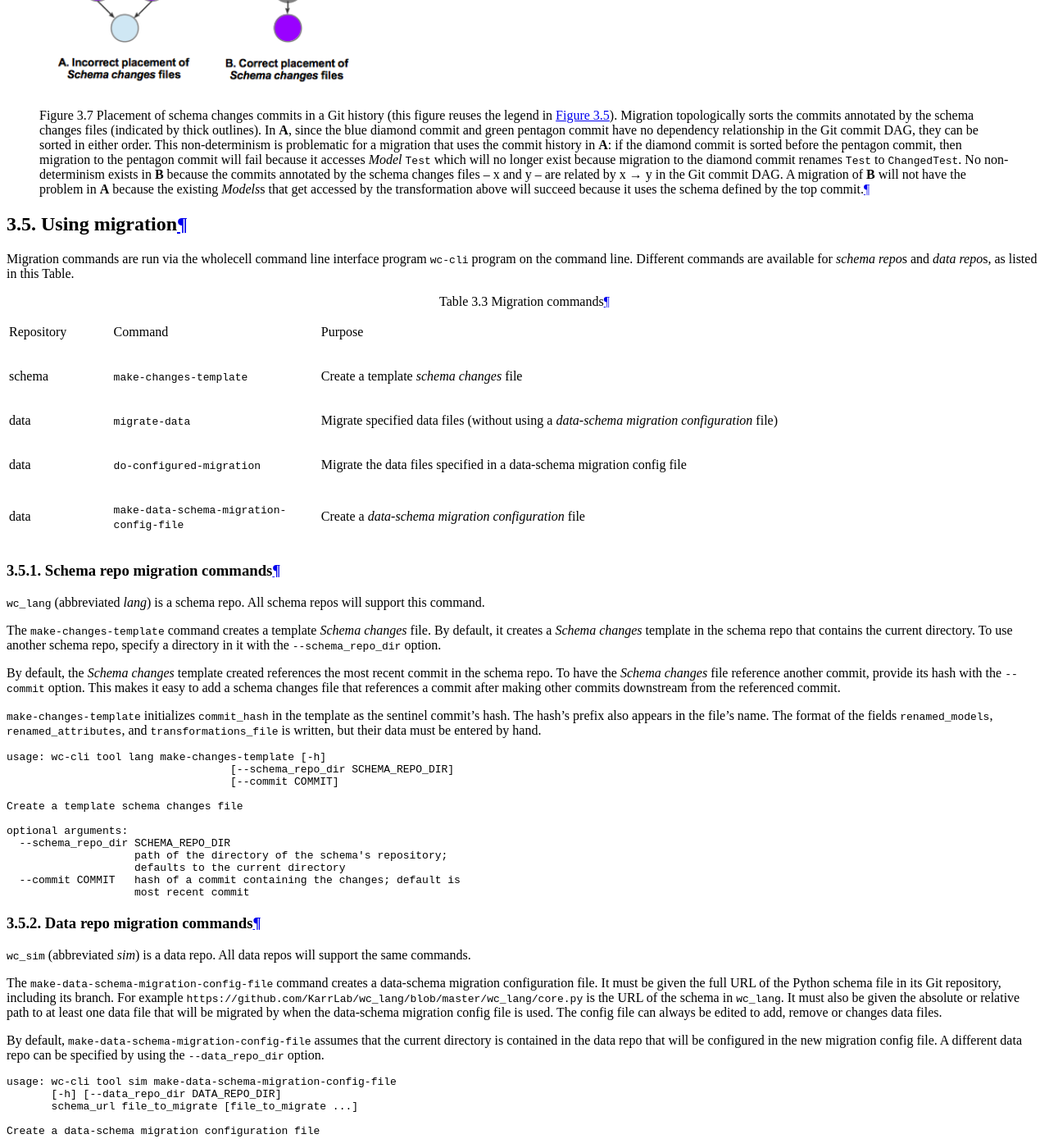
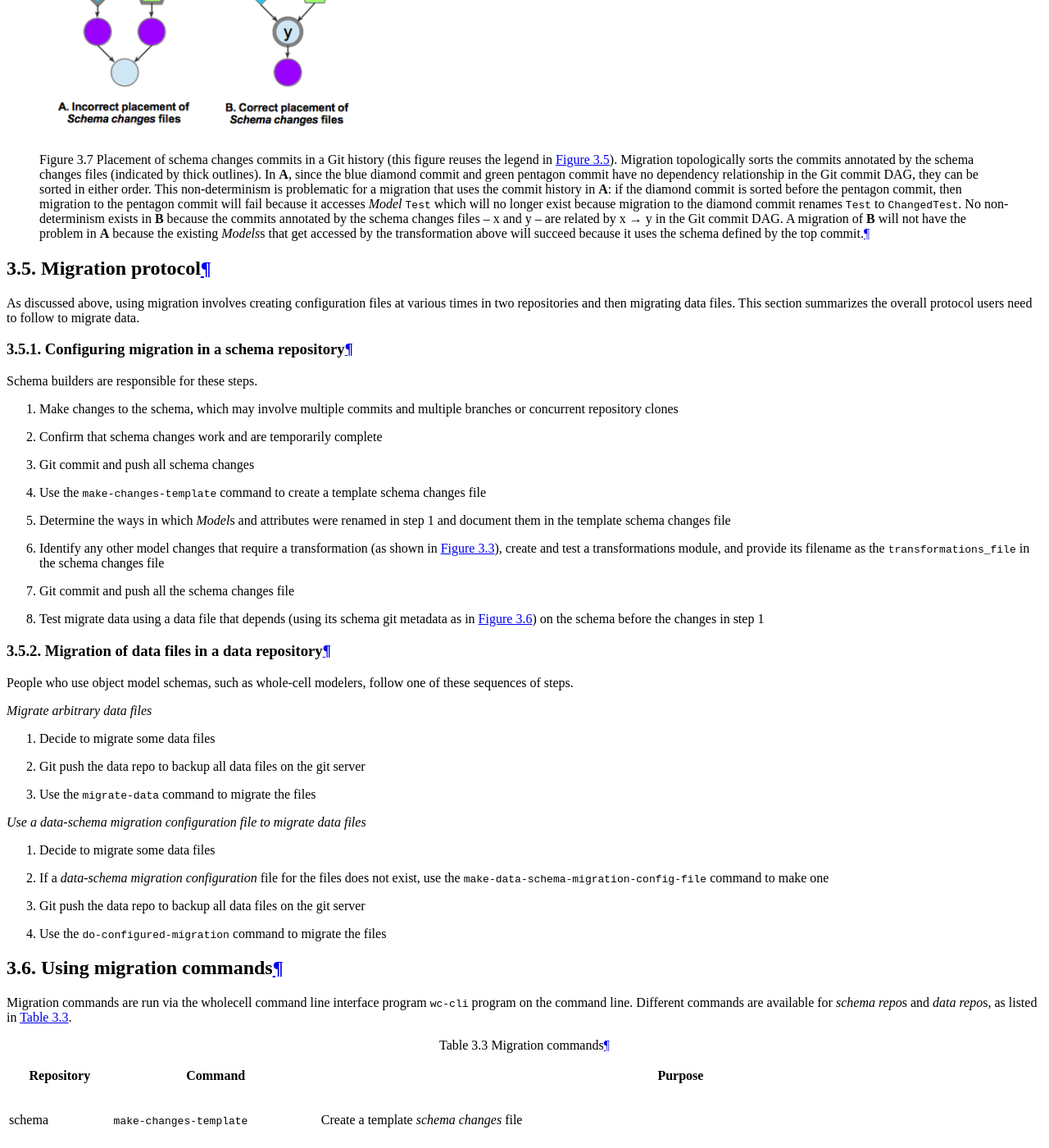
Before and after one commit to KarrLab/obj_tables, a Sphinx documentation site: the page built from docs/migration.rst, in a window 1280 px wide and 1400 px high, scrolled down 8383 px. Shown: the whole window at 82% size. Built offline with Sphinx 7.4.7 and the Read the Docs theme 2.0.0, drawn with Linux system fonts in a browser that asks for light colours; pages that are not in the unit, such as notebooks, are missing from menus; some of the changed text lies outside the part shown.

Commit message:
add a Migration protocol section

```diff
--- a/docs/migration.rst
+++ b/docs/migration.rst
@@ -278,6 +278,7 @@ version with its URL, branch, and commit hash.
 A migration of the data file will start at the specified commit in the *schema repo*. An example
 Schema repo metadata worksheet in an Excel file is illustrated below:
 
+.. _figure_schema_git_metadata:
 .. figure:: migration/figures/schema_git_metadata.png
     :width: 400
     :alt: Example Schema repo metadata worksheet in an Excel data file
@@ -359,19 +360,56 @@ We illustrate incorrect and correct placement of Schema changes files in :numref
 
 .. todo: clarify that "each commit that changes the schema must be connected to exactly one upstream sentinel commit (or the schema commit in a data file's metadata)"
 
-.. todo: add standard protocols
-.. todo: in schema repo: 1: change schema, which may involve multiple commits; 2: confirm that schema changes work and are temporarily complete; 3: create template schema changes file; 4: determine the Model and attribute renamings, done in step 2 and insert them in the template schema changes file; 5: identify any other model changes that require a transformation, create and test a transformations module, and insert its name in the template schema changes; 6: test migrate data using a data file that depended on the schema before the changes in step 2
-.. todo: in data repo: 1: decide to migrate some data files; 2: if the schema has schema changes files that cover the versions across which the files are to be migrated then continue to step 4; 3: create schema changes files that are needed in the schema repo: 4: if it doesn't exist, create a data-schema migration config file for the data files; 5: push the current version of the data repo so the files are backed up on the git server; 6: migrate the files with `do-configured-migration`
+Migration protocol
+----------------------------------------------
 
-Using migration
+As discussed above, using migration involves creating configuration files at various times in two repositories
+and then migrating data files. This section summarizes the overall protocol users need to follow to migrate data.
+
+Configuring migration in a schema repository
+^^^^^^^^^^^^^^^^^^^^^^^^^^^^^^^^^^^^^^^^^^^^^^
+
+Schema builders are responsible for these steps.
+
+#. Make changes to the schema, which may involve multiple commits and multiple branches or concurrent repository clones
+#. Confirm that schema changes work and are temporarily complete
+#. Git commit and push all schema changes
+#. Use the :obj:`make-changes-template` command to create a template schema changes file
+#. Determine the ways in which *Model*\ s and attributes were renamed in step 1 and document them in the template schema changes file
+#. Identify any other model changes that require a transformation (as shown in :numref:`figure_types_of_schema_changes`), create and test a transformations module, and provide its filename as the :obj:`transformations_file` in the schema changes file
+#. Git commit and push all the schema changes file
+#. Test migrate data using a data file that depends (using its schema git metadata as in :numref:`figure_schema_git_metadata`) on the schema before the changes in step 1
+
+
+Migration of data files in a data repository
+^^^^^^^^^^^^^^^^^^^^^^^^^^^^^^^^^^^^^^^^^^^^^^
+
+People who use object model schemas, such as whole-cell modelers, follow one of these sequences of steps.
+
+*Migrate arbitrary data files*
+
+#. Decide to migrate some data files
+#. Git push the data repo to backup all data files on the git server
+#. Use the :obj:`migrate-data` command to migrate the files
+
+*Use a data-schema migration configuration file to migrate data files*
+
+#. Decide to migrate some data files
+#. If a *data-schema migration configuration* file for the files does not exist, use the :obj:`make-data-schema-migration-config-file` command to make one
+#. Git push the data repo to backup all data files on the git server
+#. Use the :obj:`do-configured-migration` command to migrate the files
+
+Using migration commands
 ----------------------------------------------
 Migration commands are run via the wholecell command line interface program :obj:`wc-cli` program on the command line.
-Different commands are available for *schema repo*\ s and *data repo*\ s, as listed in this Table.
+Different commands are available for *schema repo*\ s and *data repo*\ s, as listed in
+:numref:`table_migrations_rst_tables_migration_commands`.
 
 .. _table_migrations_rst_tables_migration_commands:
 .. csv-table:: Migration commands
    :file: migration/table_migrations_rst_tables_migration_commands.csv
    :widths: 10, 20, 70
+   :header-rows: 1
 
 
 Schema repo migration commands
```
